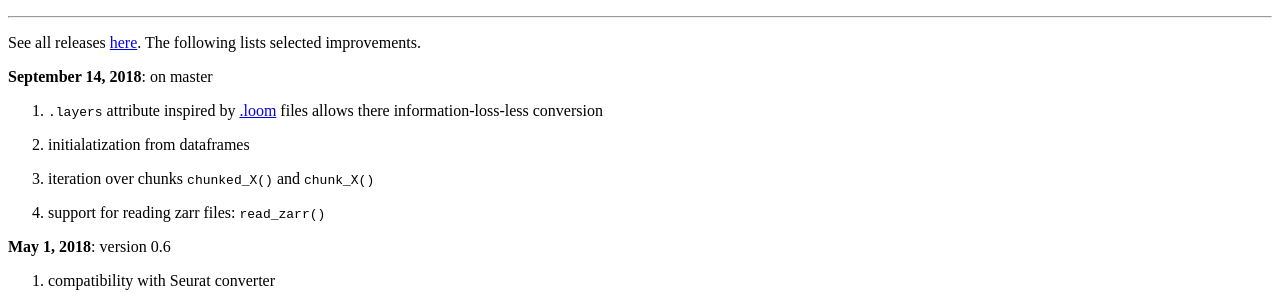
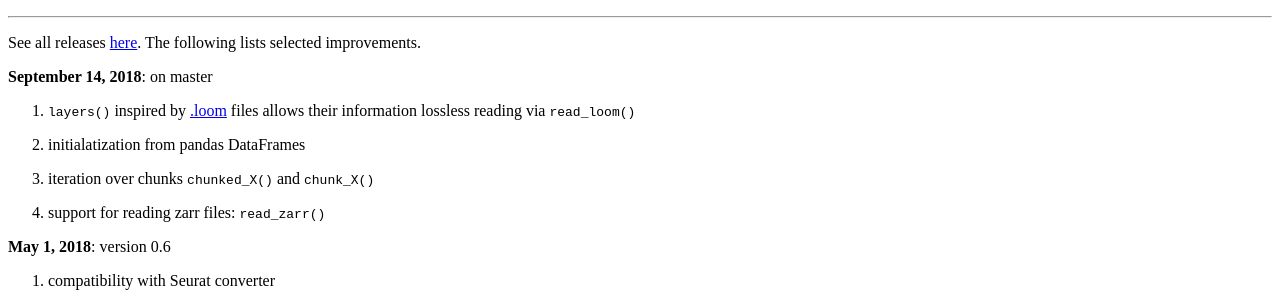
Before and after one commit to scverse/anndata, a Sphinx documentation site: the page built from docs/release_notes.rst, in a window 1280 px wide. Shown: the part 221-515 px from the top of the page. Built offline with Sphinx 7.4.7 and the Read the Docs theme 2.0.0, drawn with Linux system fonts in a browser that asks for light colours.

Commit message:
fixed typos in release notes

```diff
--- a/anndata/__init__.py
+++ b/anndata/__init__.py
@@ -41,6 +41,7 @@ Reading other file formats.
    read_mtx
    read_text
    read_umi_tools
+   read_zarr
 
 
 Writing
--- a/docs/release_notes.rst
+++ b/docs/release_notes.rst
@@ -3,8 +3,8 @@ See all releases `here <https://github.com/theislab/anndata/releases>`_. The fol
 
 **September 14, 2018**: on master
 
-1. ``.layers`` attribute inspired by `.loom <http://loompy.org>`__ files allows there information-loss-less conversion
-2. initialatization from dataframes
+1. :func:`~anndata.AnnData.layers` inspired by `.loom <http://loompy.org>`__ files allows their information lossless reading via :func:`~anndata.read_loom`
+2. initialatization from pandas DataFrames
 3. iteration over chunks :func:`~anndata.AnnData.chunked_X` and :func:`~anndata.AnnData.chunk_X`
 4. support for reading zarr files: :func:`~anndata.read_zarr`
 
```
